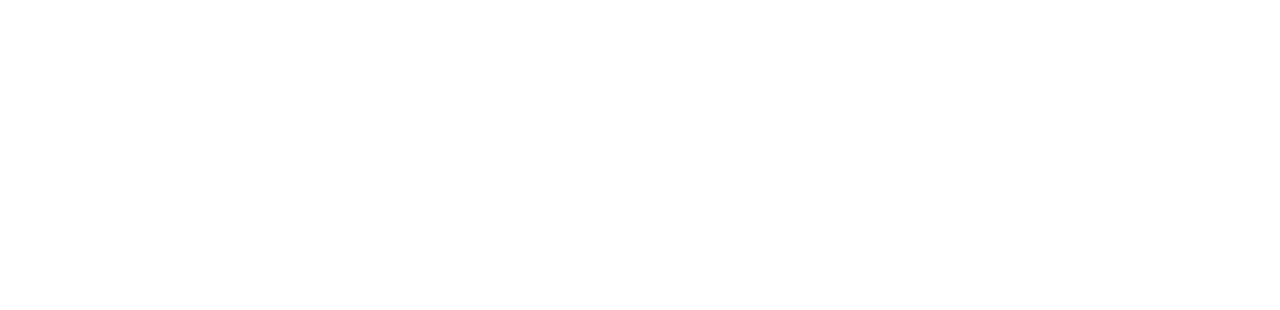
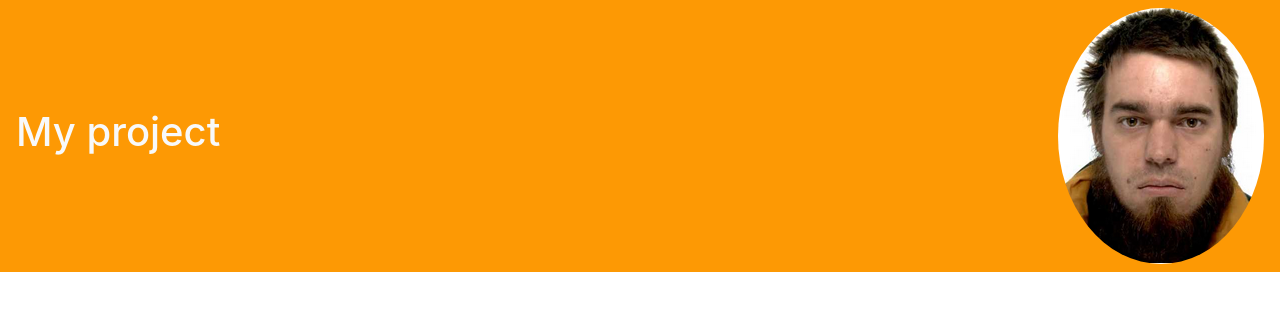
Before and after one commit to brock37/kanban, a Vue app: page / in a window 1280 px wide. Shown: the top 310 px of the page. Built offline with nearby package versions, Linux system fonts and the light colour scheme.

Commit message:
implement new top navbar

```diff
--- a/src/App.vue
+++ b/src/App.vue
@@ -1,4 +1,15 @@
 <template>
+  <div class="app">
+    <!--<div class="nav justify-content-center">
+      <span class="nav-item"><router-link to="/" class="nav-link">Home</router-link></span>
+      <span class="nav-item"><router-link to="/about" class="nav-link">About</router-link></span>
+    </div>!-->
+    <nav class="navbar sticky-top bg-primary justify-content-between">
+      <h1 class="nav-brand text-light">My project</h1>
+
+      <img src="./assets/account.png" alt="Profil picture" class="rounded-circle account">
+    </nav>
+
     <router-view/>
   </div>
 </template>
```
